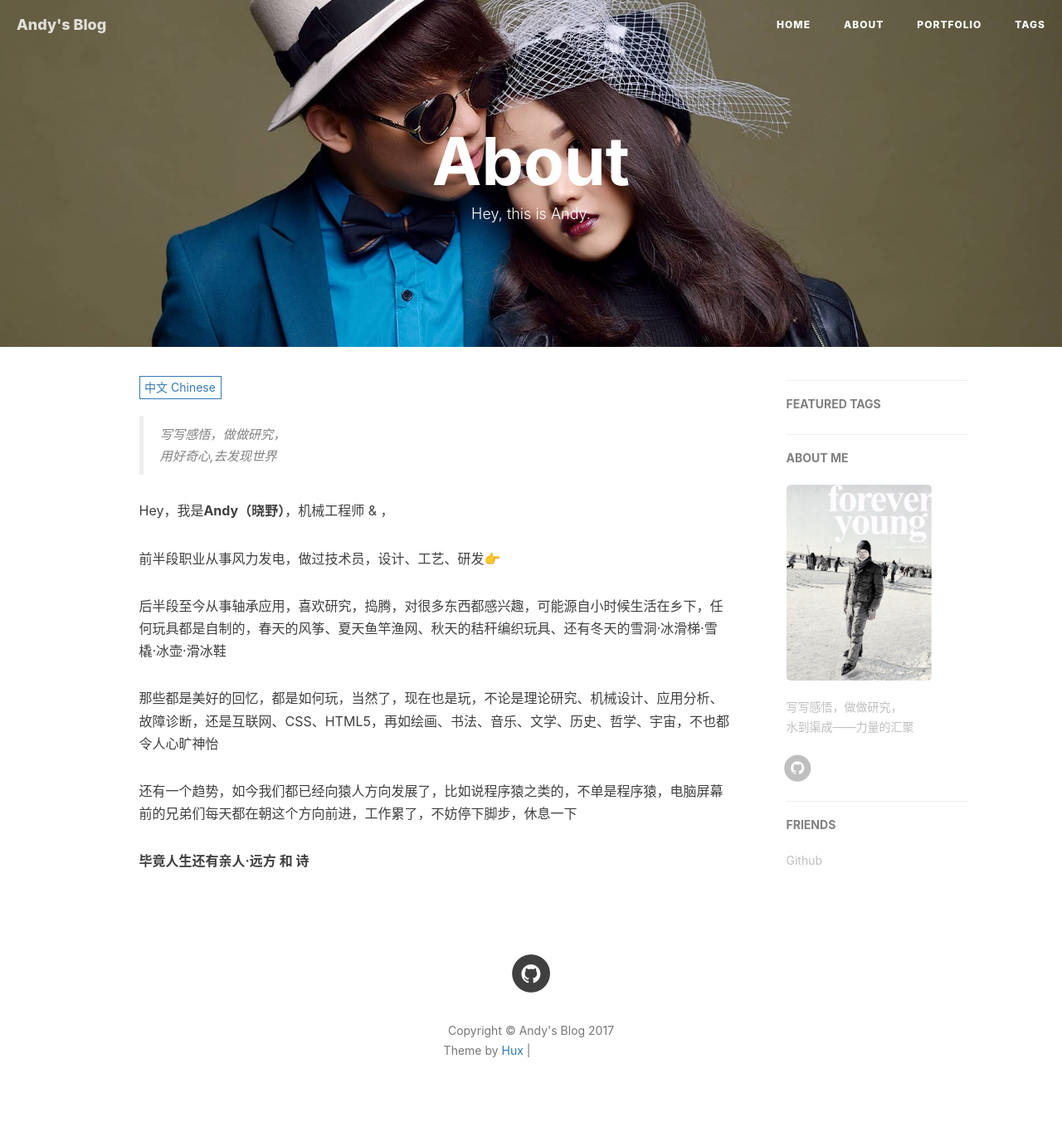
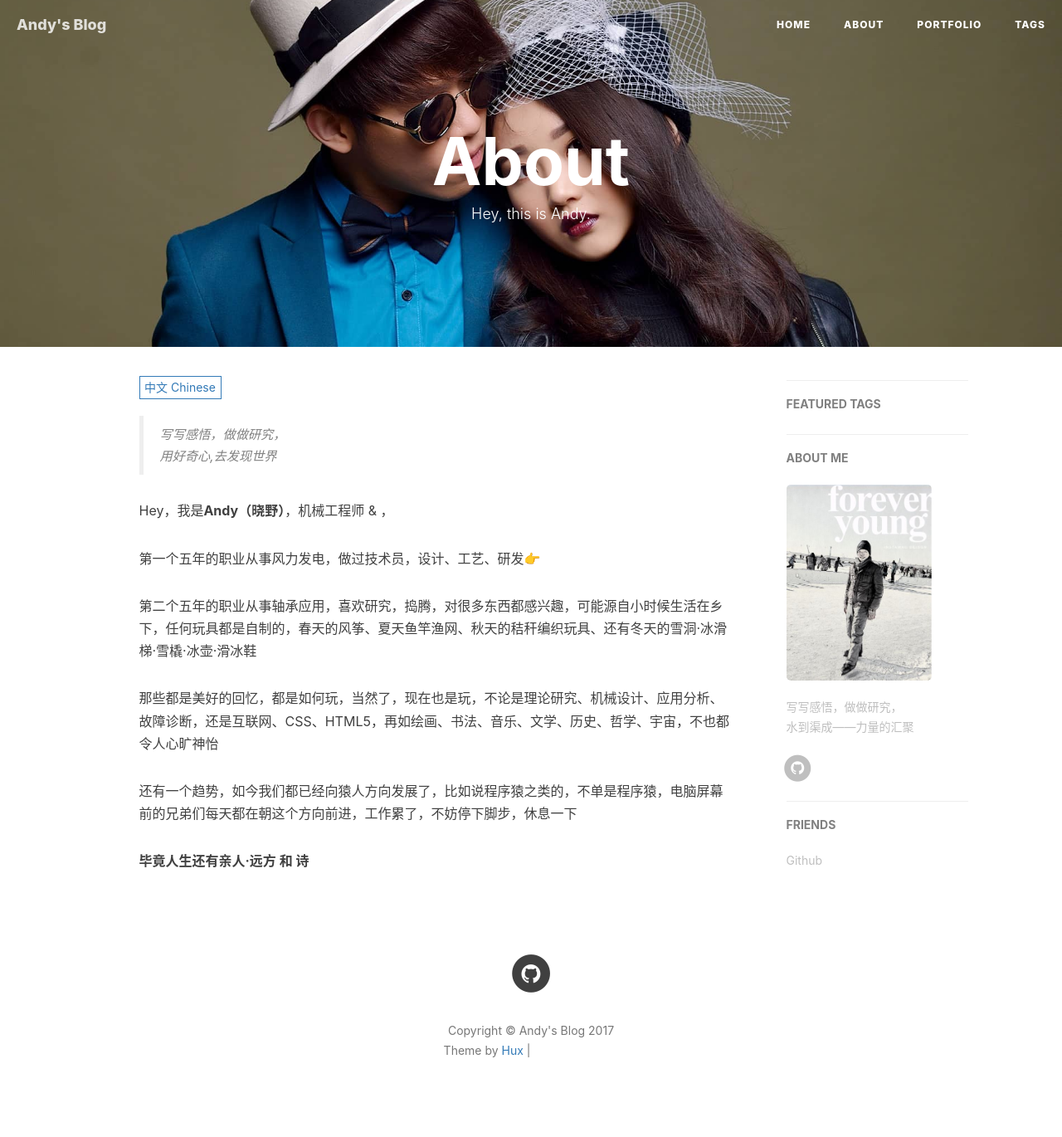
Before and after one commit to andyqi1999/andyqi1999.github.io, a Jekyll site: the page built from about.html, in a window 1280 px wide. Shown: the whole page at 83% size. Built offline with Jekyll 4.4.1, drawn with Linux system fonts in a browser that asks for light colours; nearby versions of some CDN libraries; comment, search, counter and statistics services are not loaded; grey boxes are pictures that could not be loaded.

Commit message:
Update about.html

```diff
--- a/about.html
+++ b/about.html
@@ -20,9 +20,9 @@ header-img: "img/about-bg.jpg"
 
     <p>Hey，我是<strong>Andy（晓野）</strong>，机械工程师 &amp; ， </p>
 
-    <p>前半段职业从事风力发电，做过技术员，设计、工艺、研发👉
+    <p>第一个五年的职业从事风力发电，做过技术员，设计、工艺、研发👉
 
-    <p>后半段至今从事轴承应用，喜欢研究，捣腾，对很多东西都感兴趣，可能源自小时候生活在乡下，任何玩具都是自制的，春天的风筝、夏天鱼竿渔网、秋天的秸秆编织玩具、还有冬天的雪洞·冰滑梯·雪橇·冰壶·滑冰鞋</p>
+    <p>第二个五年的职业从事轴承应用，喜欢研究，捣腾，对很多东西都感兴趣，可能源自小时候生活在乡下，任何玩具都是自制的，春天的风筝、夏天鱼竿渔网、秋天的秸秆编织玩具、还有冬天的雪洞·冰滑梯·雪橇·冰壶·滑冰鞋</p>
     <p>那些都是美好的回忆，都是如何玩，当然了，现在也是玩，不论是理论研究、机械设计、应用分析、故障诊断，还是互联网、CSS、HTML5，再如绘画、书法、音乐、文学、历史、哲学、宇宙，不也都令人心旷神怡 </p>
     <p>还有一个趋势，如今我们都已经向猿人方向发展了，比如说程序猿之类的，不单是程序猿，电脑屏幕前的兄弟们每天都在朝这个方向前进，工作累了，不妨停下脚步，休息一下</p>
     <p> <strong>毕竟人生还有亲人·远方 和 诗</strong>  </p>
```
